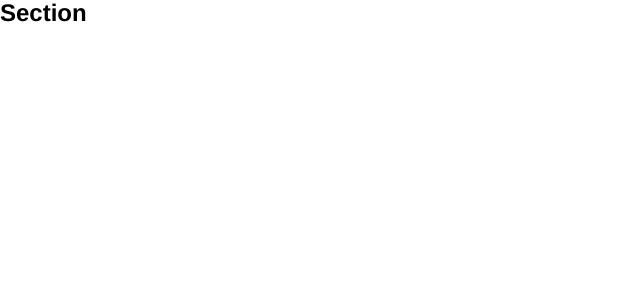
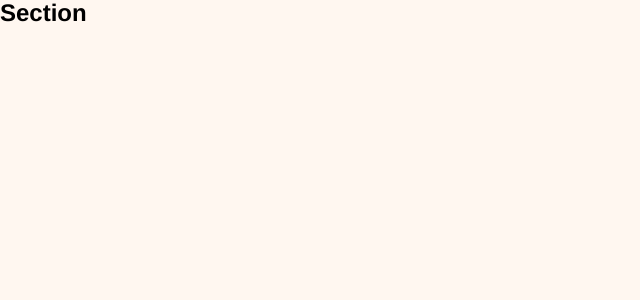
Before and after one commit to Edanriell/SinglePageDesignPortfolio, a Nuxt app in the folder Client/: page / in a window 1280 px wide. Shown: the top 300 px of the page, without its empty margins (0-640 px from the left). Built offline with nearby package versions, Linux system fonts and the light colour scheme.

Commit message:
feature(layout): added background color

```diff
--- a/Client/app/styles/styles.css
+++ b/Client/app/styles/styles.css
@@ -3,6 +3,7 @@ body {
 	font-size: 16em;
 	text-rendering: geometricPrecision;
 	min-width: 375rem;
+	background: var(--light-cream);
 }
 
 .visually-hidden {
```
